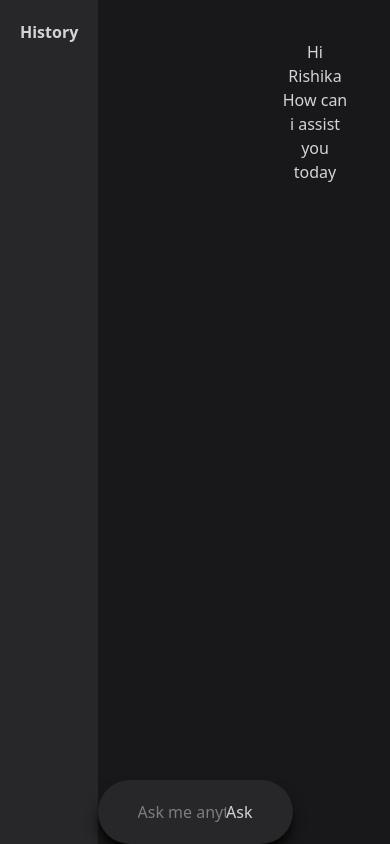
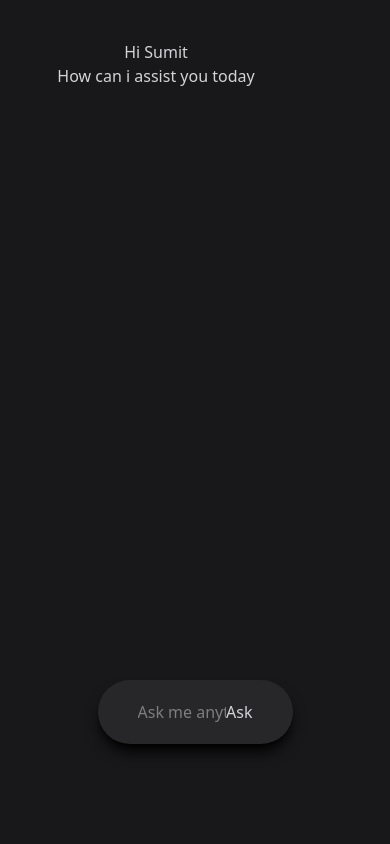
Before and after one commit to sumitkumar112006/Chat_Project, a React (Vite) app: page / in a window 390 px wide. Built offline with nearby package versions, Linux system fonts and the light colour scheme.

Commit message:
ready for deployment

```diff
--- a/src/App.jsx
+++ b/src/App.jsx
@@ -9,6 +9,13 @@ function App() {
   const [question, setQuestion] = useState('')
   const [answer, setAnswer] = useState([])
   const [recentHistory, setRecentHistory] = useState(JSON.parse(localStorage.getItem('History')) || [])
+
+  const deleteHistoryItem = (id) => {
+    const updated = recentHistory.filter((_, index) => index !== id)
+    setRecentHistory(updated)
+    localStorage.setItem('History', JSON.stringify(updated))
+  }
+
 
   const getAnswer = async () => {
 
@@ -38,6 +45,10 @@ function App() {
         },
       })
 
+
+
+
+
       const raw = response?.data?.candidates?.[0]?.content?.parts?.map((p) => p?.text ?? '').join('\n') ?? ''
       const lines = Array.isArray(raw) ? raw : String(raw).split(/\r?\n/)
       const data = lines
@@ -56,7 +67,7 @@ function App() {
 
   return (
     <div className='grid grid-cols-5 h-screen  text-zinc-300'>
-      <div className='col-span-1 h-full bg-zinc-800 p-5 flex flex-col gap-10 fixed' id='history'>
+      <div className='col-span-1 h-full bg-zinc-800 p-5 flex flex-col gap-10' id='history'>
         {/* <input type="checkbox" id='check' />
         <div>
           <label htmlFor="check">
@@ -67,18 +78,20 @@ function App() {
         <div className=''>
           <ul >
             {
-              recentHistory.map((el) => (
-                <li><History history={el} /></li>
+              recentHistory.map((el, index) => (
+                <li key={index}>
+                  <History history={el} id={index} onDelete={deleteHistoryItem} />
+                </li>
               ))
             }
           </ul>
         </div>
       </div>
 
-      <div className='col-span-5 text-center flex flex-col justify-between p-10 '>
-        <div className='container h-[80%] w-full pb-12 pl-60' id='container'>
-          <div>
-            <h1>Hi Rishika</h1>
+      <div className='col-span-4 text-center flex flex-col justify-between p-10 '>
+        <div className='container h-[80%] w-full pb-12' id='container'>
+          <div className='items-center'>
+            <h1>Hi Sumit</h1>
             <h3>How can i assist you today</h3>
           </div>
           <div className='h-full w-full p-5 text-left'>
@@ -102,9 +115,7 @@ function App() {
               })}
             </ul>
           </div>
-        </div>
-
-        <div className='input bg-zinc-800 w-1/2 h-16 items-center m-auto rounded-full border-zinc-700 flex justify-between px-10 shadow-black shadow-lg fixed bottom-5 left-[25%]' id='search'>
+          <div className='input bg-zinc-800 w-1/2 h-16 items-center m-auto rounded-full border-zinc-700 flex justify-between px-10 shadow-black shadow-lg fixed bottom-5 left-[25%] mb-20'  id='search'>
           <input
             type='text'
             placeholder='Ask me anything...'
@@ -129,6 +140,9 @@ function App() {
             Ask
           </button>
         </div>
+        </div>
+
+
       </div>
     </div>
   )
--- a/src/components/History.jsx
+++ b/src/components/History.jsx
@@ -1,9 +1,14 @@
-import React from 'react'
-
-const History = ({history}) => {
+const History = ({ history, id, onDelete }) => {
   return (
-      <p>- {history}</p>
+    <p className='flex justify-between mb-2'>
+      - {history}
+      <i
+        className='fa-solid fa-delete-left pt-1 cursor-pointer active:scale-[0.8] text-2xl'
+        onClick={() => onDelete(id)}
+      ></i>
+    </p>
   )
 }
 
+
 export default History
--- a/src/constants.js
+++ b/src/constants.js
@@ -1 +1 @@
-export const URL = 'https://generativelanguage.googleapis.com/v1beta/models/gemini-2.5-flash:generateContent?key=AIzaSyAPFmW86jMNvzV5wBhR6yo0Y6T5WJ6YFEU'
+export const URL = 'https://generativelanguage.googleapis.com/v1beta/models/gemini-2.5-flash:generateContent?key=AIzaSyAhJa7VLZBr6eTJmZtDzWSSnKezJ92BEBQ';
--- a/src/index.css
+++ b/src/index.css
@@ -1,22 +1,33 @@
 @import "tailwindcss";
+
 div::-webkit-scrollbar {
     display: none;
 }
-.input{
+
+.input {
     top: 800px;
 }
+
 @media (max-width:375px) {
-    #history{
-        display: none;
-    }
-    #container{
+    #container {
         padding-left: 0px;
     }
-    #search{
-        transform: scale(0.9,0.8);
+
+    #search {
+        transform: scale(0.9, 0.8);
         margin: auto;
         margin-left: -50px;
         margin-bottom: 150px;
         width: 80%;
     }
 }
+
+@media(max-width:440px) {
+    #history {
+        display: none;
+
+    }
+    #container {
+        padding-left: 0px;
+    }
+}
```
